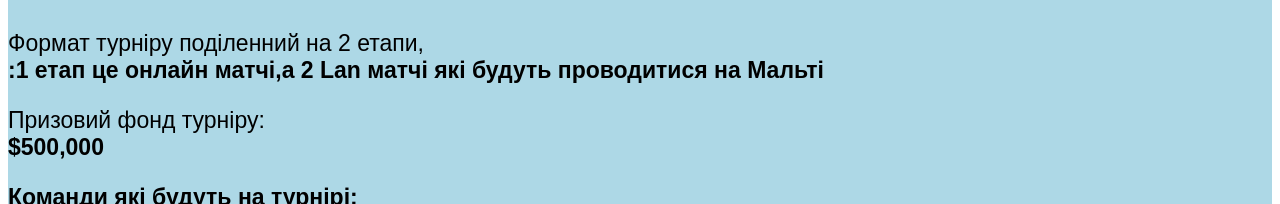
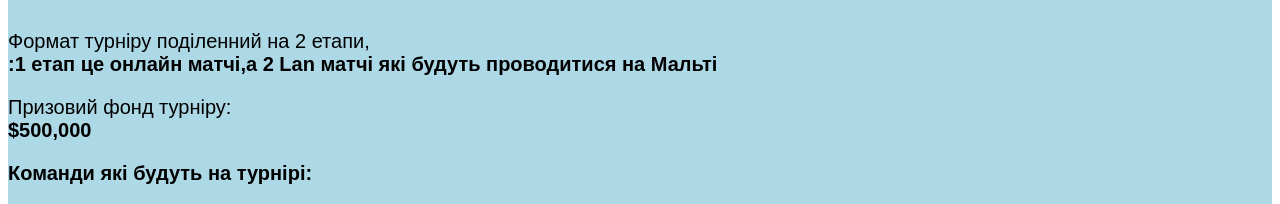
Before and after one commit to fays473/cybersport, a plain HTML site: page index.html in a window 1280 px wide. Shown: the part 302-506 px from the top of the page. Drawn offline with Linux system fonts and the light colour scheme.

Commit message:
Update index.html

```diff
--- a/index.html
+++ b/index.html
@@ -11,9 +11,9 @@
         <!-- Основна інформація сайту -->
 <h1 style="font-size:50px; text-align:center">Турнір з кіберспорту Blast Bounty Season 2<br/><img src="https://img-cdn.hltv.org/gallerypicture/2fOjmme3ciG7gjQM8W8f4f.png?auto=compress&fm=avif&ixlib=java-2.1.0&q=75&w=800&s=ae42083274cca9f11caef76bd2728633" height="125"/>
 </h1>
-<p style="font-size:23px">Формат турніру поділенний на 2 етапи,<br/><b>:1 етап це онлайн матчі,а 2 Lan матчі які будуть проводитися на Мальті</b></p>
-<p style="font-size:23px">Призовий фонд турніру:<br/><b>$500,000</b></p>
-<p style="font-size:23px"><b>Команди які будуть на турнірі:</b></p>
+<p style="font-size:20px">Формат турніру поділенний на 2 етапи,<br/><b>:1 етап це онлайн матчі,а 2 Lan матчі які будуть проводитися на Мальті</b></p>
+<p style="font-size:20px">Призовий фонд турніру:<br/><b>$500,000</b></p>
+<p style="font-size:20px"><b>Команди які будуть на турнірі:</b></p>
 
 <table>
   <tr>
```
